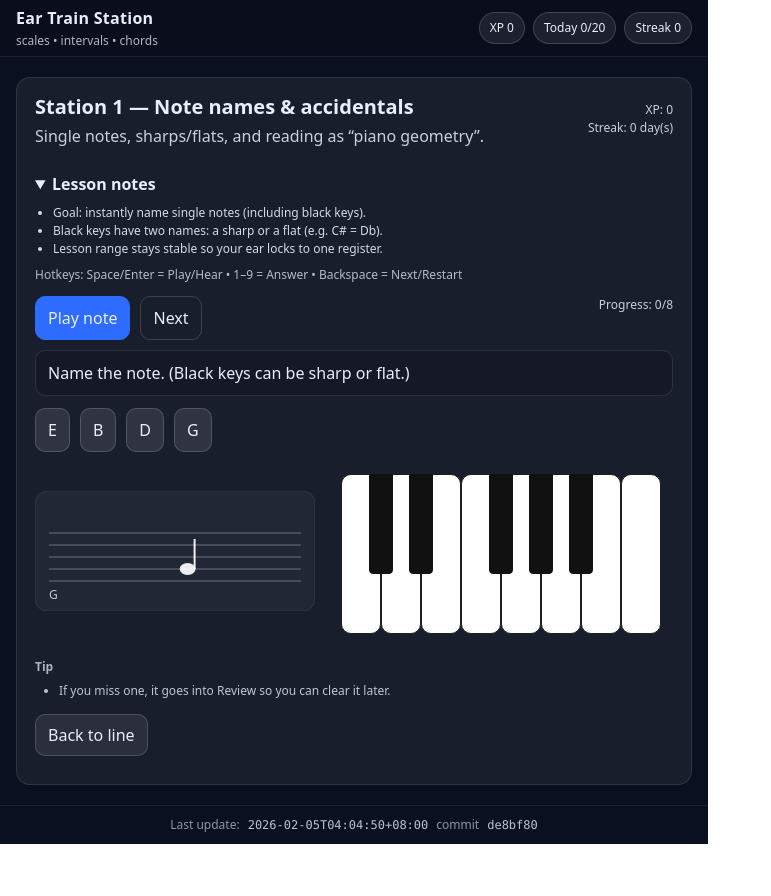
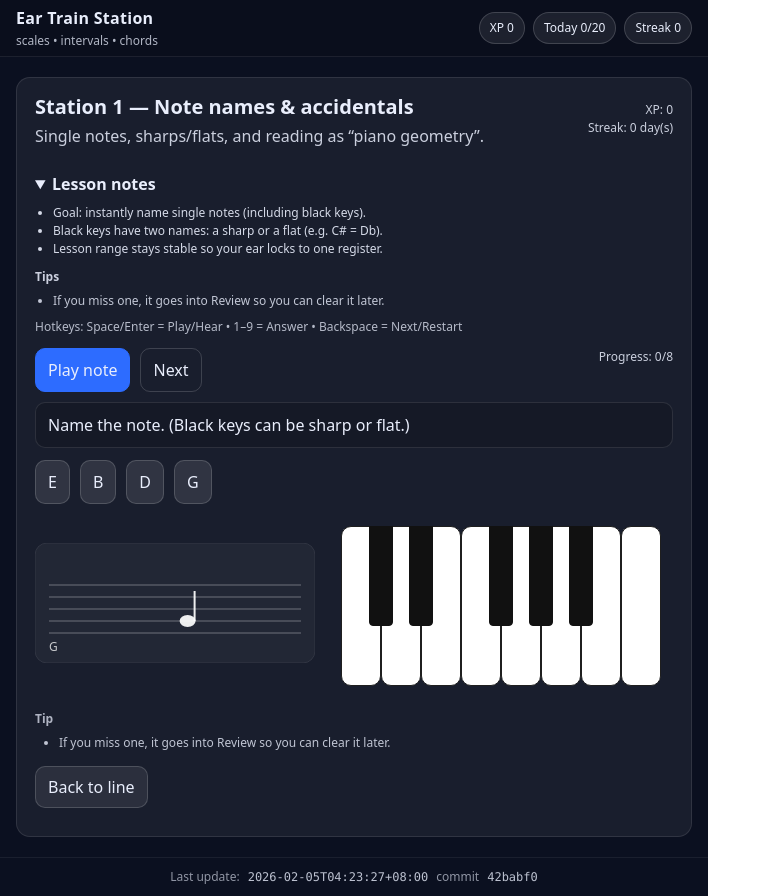
Before and after one commit to wpwcbc/ear-train-station, a React (Vite) app: page /station/S1_NOTES in a window 1280 px wide. Shown: the whole page, without its empty margins (0-771 px from the left). Before the commit the page ends 844 px from the top, so only its background shows below. Built offline with nearby package versions, Linux system fonts and the light colour scheme.

Commit message:
StationPage: show tips + add practice toggle

```diff
--- a/src/buildInfo.ts
+++ b/src/buildInfo.ts
@@ -1,6 +1,6 @@
 // AUTO-GENERATED by scripts/gen-build-info.mjs
 export const BUILD_INFO = {
-  commit: "de8bf80",
-  committedAt: "2026-02-05T04:04:50+08:00",
-  builtAt: "2026-02-04T20:23:02.112Z",
+  commit: "42babf0",
+  committedAt: "2026-02-05T04:23:27+08:00",
+  builtAt: "2026-02-04T20:42:04.349Z",
 } as const;
--- a/src/pages/StationPage.tsx
+++ b/src/pages/StationPage.tsx
@@ -1186,7 +1186,10 @@ export function StationPage({ progress, setProgress }: { progress: Progress; set
             <div style={{ fontWeight: 700 }}>Completed.</div>
             <div style={{ fontSize: 12, opacity: 0.9 }}>Nice — keep the chain going.</div>
           </div>
-          <div style={{ display: 'flex', gap: 10, flexWrap: 'wrap' }}>
+          <div style={{ display: 'flex', gap: 10, flexWrap: 'wrap', alignItems: 'center' }}>
+            <button className={practice ? 'secondary' : 'ghost'} onClick={() => setPractice((p) => !p)}>
+              {practice ? 'Hide practice' : 'Practice'}
+            </button>
             <Link className="linkBtn" to="/">Map</Link>
             {nextId && nextUnlocked ? <Link className="linkBtn" to={`/station/${nextId}`}>Next</Link> : null}
           </div>
@@ -1202,6 +1205,17 @@ export function StationPage({ progress, setProgress }: { progress: Progress; set
                 <li key={i}>{t}</li>
               ))}
             </ul>
+
+            {copy.tips?.length ? (
+              <>
+                <div style={{ marginTop: 10, fontWeight: 700, opacity: 0.95 }}>Tips</div>
+                <ul style={{ margin: 0, paddingLeft: 18, marginTop: 6, opacity: 0.9 }}>
+                  {copy.tips.map((t, i) => (
+                    <li key={i}>{t}</li>
+                  ))}
+                </ul>
+              </>
+            ) : null}
           </div>
         </details>
       ) : null}
```
